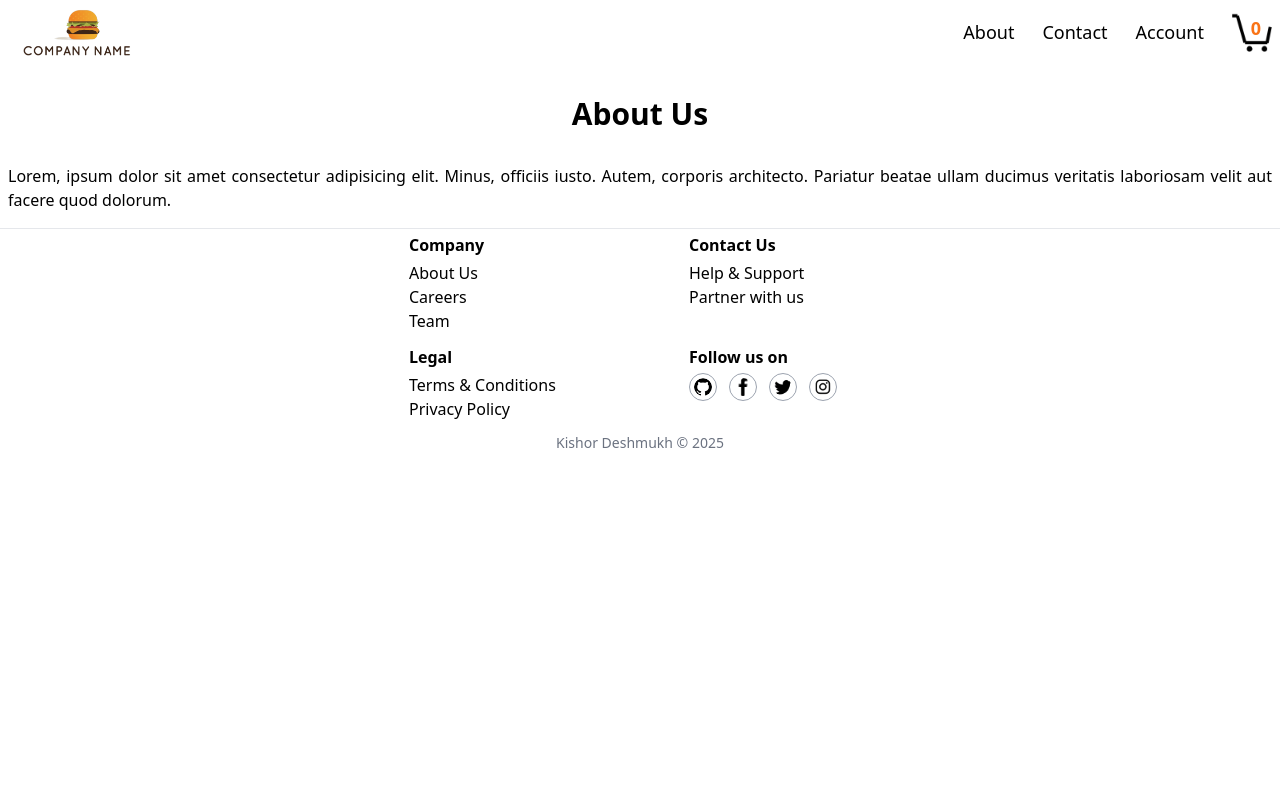
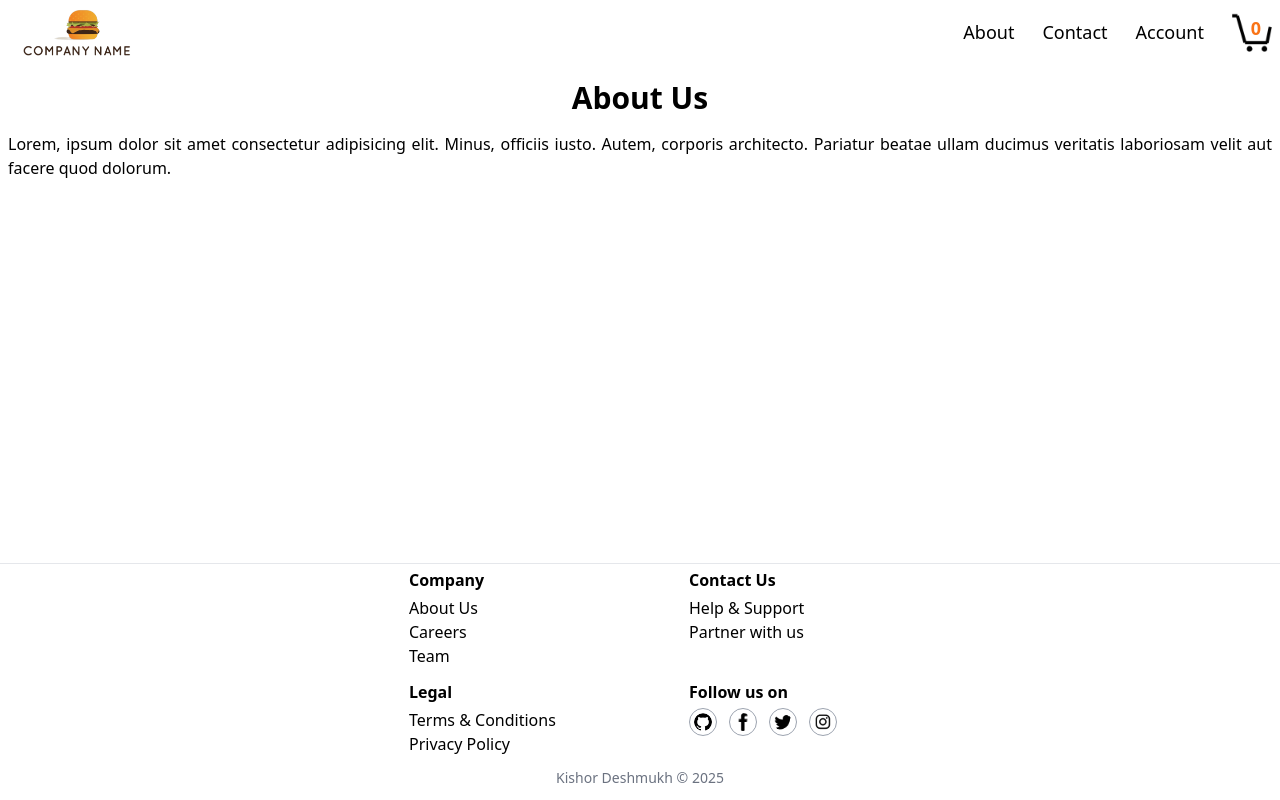
Before and after one commit to kishor300/Food-Order-App, a React (Vite) app: page /about in a window 1280 px wide. Built offline with nearby package versions, Linux system fonts and the light colour scheme.

Commit message:
Footer Commit

```diff
--- a/App.js
+++ b/App.js
@@ -56,11 +56,15 @@ const AppLayout = () => {
                     <UserContext.Provider
                         value={{ loggedInUser: userName, setUserName }}
                     >                                                   {/* For Context Variable */}
-                        <div className="app">
+                        <div style={{ display: "flex", flexDirection: "column", height: "100vh" }}>
+                            {/* Changed flex-direction to flexDirection (camelCase for JSX inline styles). */}
                             <Header />
-                            <Outlet />
+                            <div style={{ flexGrow: 1 }}>
+                                <Outlet />
+                            </div>
                             <Footer />
-                        </div >
+                        </div>
+
                     </UserContext.Provider>                             {/* For Context Variable */}
 
                 </Provider>                                             {/* For Redux Store */}
@@ -106,5 +110,5 @@ const appRouter = createBrowserRouter([
     }
 ]);
 
-const root = ReactDOM.createRoot(document.getElementById("rootApp"));
+const root = ReactDOM.createRoot(document.getElementById("root"));
 root.render(<RouterProvider router={appRouter} />);
--- a/index.html
+++ b/index.html
@@ -10,7 +10,7 @@
 </head>
 
 <body>
-    <div id="rootApp">Not Rendered !</div>
+    <div id="root">Not Rendered !</div>
     <script type="module" src="App.js"></script>
 </body>
 
--- a/src/components/About.js
+++ b/src/components/About.js
@@ -1,12 +1,12 @@
 const About = () => {
     return (
-        <>
-            <div className="flex flex-col items-center">
-                <h1 className="font-bold text-3xl p-4 m-4">About Us</h1>
-                <p className="mx-2 text-justify">
-                    Lorem, ipsum dolor sit amet consectetur adipisicing elit. Minus, officiis iusto. Autem, corporis architecto. Pariatur beatae ullam ducimus veritatis laboriosam velit aut facere quod dolorum.</p>
-            </div>
-        </>
+
+        <div className="flex flex-col items-center">
+            <h1 className="font-bold text-3xl m-4">About Us</h1>
+            <p className="mx-2 text-justify">
+                Lorem, ipsum dolor sit amet consectetur adipisicing elit. Minus, officiis iusto. Autem, corporis architecto. Pariatur beatae ullam ducimus veritatis laboriosam velit aut facere quod dolorum.</p>
+        </div>
+
     )
 }
 
--- a/src/components/Body.js
+++ b/src/components/Body.js
@@ -74,6 +74,7 @@ const BodyWithData = ({ restoArr, setRestoArr }) => {
     // const { loggedInUser, setUserName } = useContext(UserContext);
 
     return (
+
         <div className="body mx-2 sm:mx-4">
 
             {/* Use Of Context */}
@@ -109,7 +110,7 @@ const BodyWithData = ({ restoArr, setRestoArr }) => {
                         data-testid="search-button"
                         className="border-[0.5px] p-1 rounded-r-[40px] bg-orange-500
                          outline-none border-[#c6c6c6] h-8
-                         w-[10vw] sm:w-fit"
+                         w-[10vw] sm:w-[5vw] lg:w-[3vw]"
                         onClick={() => {
                             // search restaurant from main array
                             const searchedResto = restoArr.filter((res) => {
@@ -165,7 +166,7 @@ const BodyWithData = ({ restoArr, setRestoArr }) => {
 
             {/* Restaurant Container */}
 
-            <div className=" grid grid-cols-2 md:grid-cols-3 lg:grid-cols-6 gap-y-2 justify-items-center">
+            <div className="grid grid-cols-2 md:grid-cols-3 lg:grid-cols-6 gap-y-2 justify-items-center my-2">
 
                 {/* {console.log("filteredRestoArr ==> ", filteredRestoArr)} */}
 
--- a/src/components/Contact.js
+++ b/src/components/Contact.js
@@ -1,7 +1,7 @@
 const Contact = () => {
     return (
         <div className="flex flex-col items-center">
-            <h1 className="font-bold text-3xl p-4 m-4">Contact Us</h1>
+            <h1 className="font-bold text-3xl m-4">Contact Us</h1>
             <form
                 action=""
                 className="flex flex-col gap-3 items-center sm:flex-row">
--- a/src/components/Footer.js
+++ b/src/components/Footer.js
@@ -7,7 +7,8 @@ import facebook_logo from '../assets/facebook_logo.png';
 
 const Footer = () => {
     return (
-        <div className='border-t my-4'>
+
+        <footer className='w-full border-t my-2'>
             <div className='grid grid-cols-2 w-[90vw] sm:w-[45vw] mx-auto p-1 gap-3 text-sm sm:text-base justify-items-center'>
                 <div className='w-[35vw] sm:w-[15vw] ml-5'>
                     <h1 className='font-bold mb-1'>Company</h1>
@@ -64,7 +65,7 @@ const Footer = () => {
                     <p className='text-gray-500 text-center text-xs md:text-sm'>Kishor Deshmukh © 2025</p>
                 </div>
             </div>
-        </div>
+        </footer>
 
     )
 }
--- a/src/components/Header.js
+++ b/src/components/Header.js
@@ -51,11 +51,11 @@ const Header = () => {
                                 fill="black"
                                 height="34px"
                             >
-                                <circle cx="12" cy="8" r="4" stroke="black" stroke-width="1.5px" fill="none" />
+                                <circle cx="12" cy="8" r="4" stroke="black" strokeWidth="1.5px" fill="none" />
                                 <path
                                     d="M4 20c0-4 4-6 8-6s8 2 8 6"
                                     stroke="black"
-                                    stroke-width="1.5px"
+                                    strokeWidth="1.5px"
                                     fill="none"
                                 />
                             </svg>
--- a/src/components/RestaurantCard.js
+++ b/src/components/RestaurantCard.js
@@ -17,9 +17,7 @@ const RestaurantCard = (props) => {
     return (
         <div
             data-testid="resto_card"
-            // className="bg-[#f0f0f0] pt-1 px-1 pb-3 w-[200px] h-[360px] rounded-md
-            // hover:border-[1px] border-black cursor-pointer"
-            className="bg-[#f0f0f0] px-1 pt-1 pb-3 w-[45vw] sm:w-[30vw] md:w-[15vw] rounded-md shadow-md
+            className="bg-[#f0f0f0] px-1 pt-1 pb-3 w-[45vw] sm:w-[30vw] lg:w-[15vw] rounded-md shadow-md
             hover:shadow-[2px_2px_5px_gray] border-2 hover:border-gray-300 cursor-pointer box-border"
         >
             <Link to={"/restaurants/" + restaurantInfo.id}>
```
